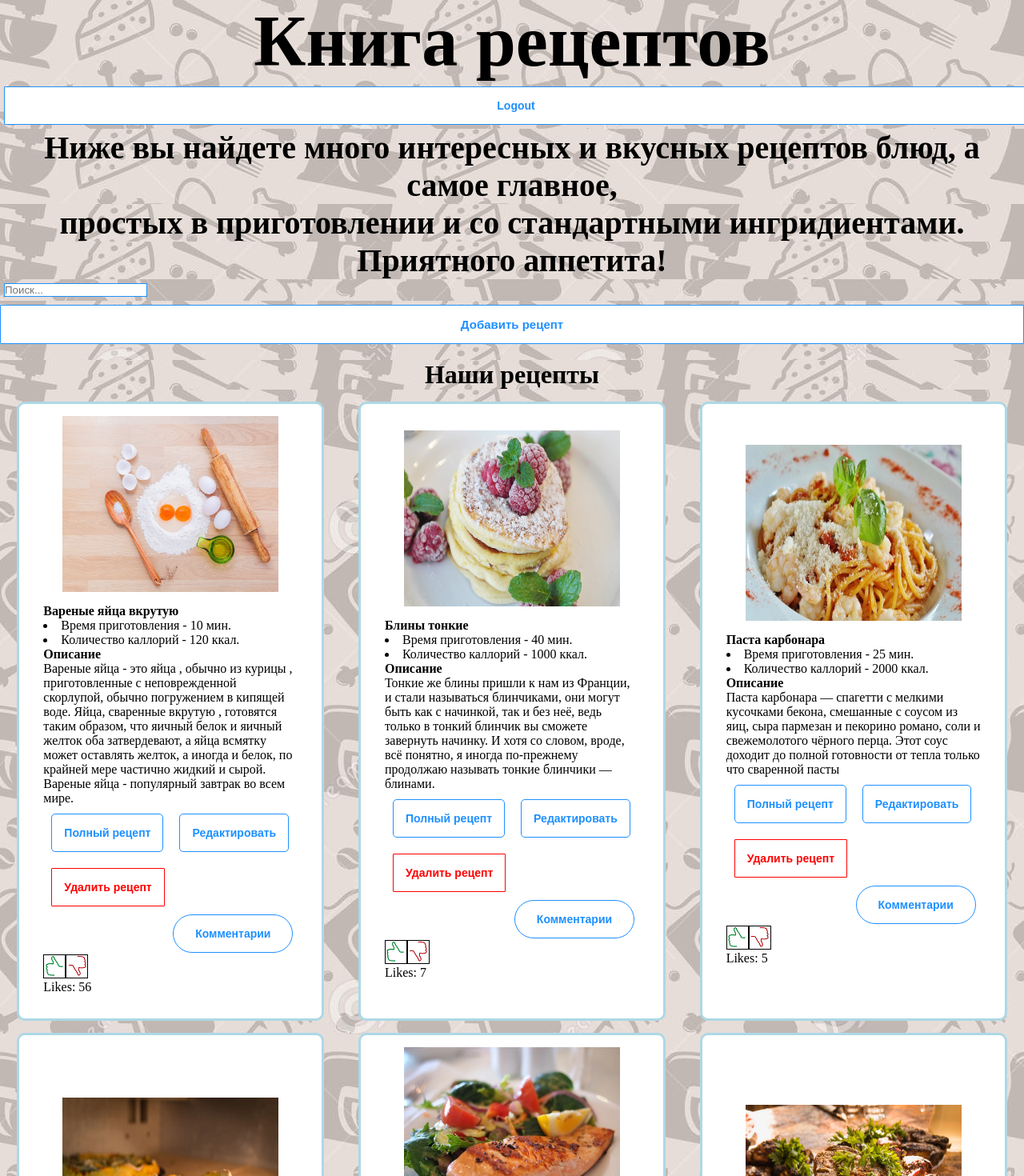
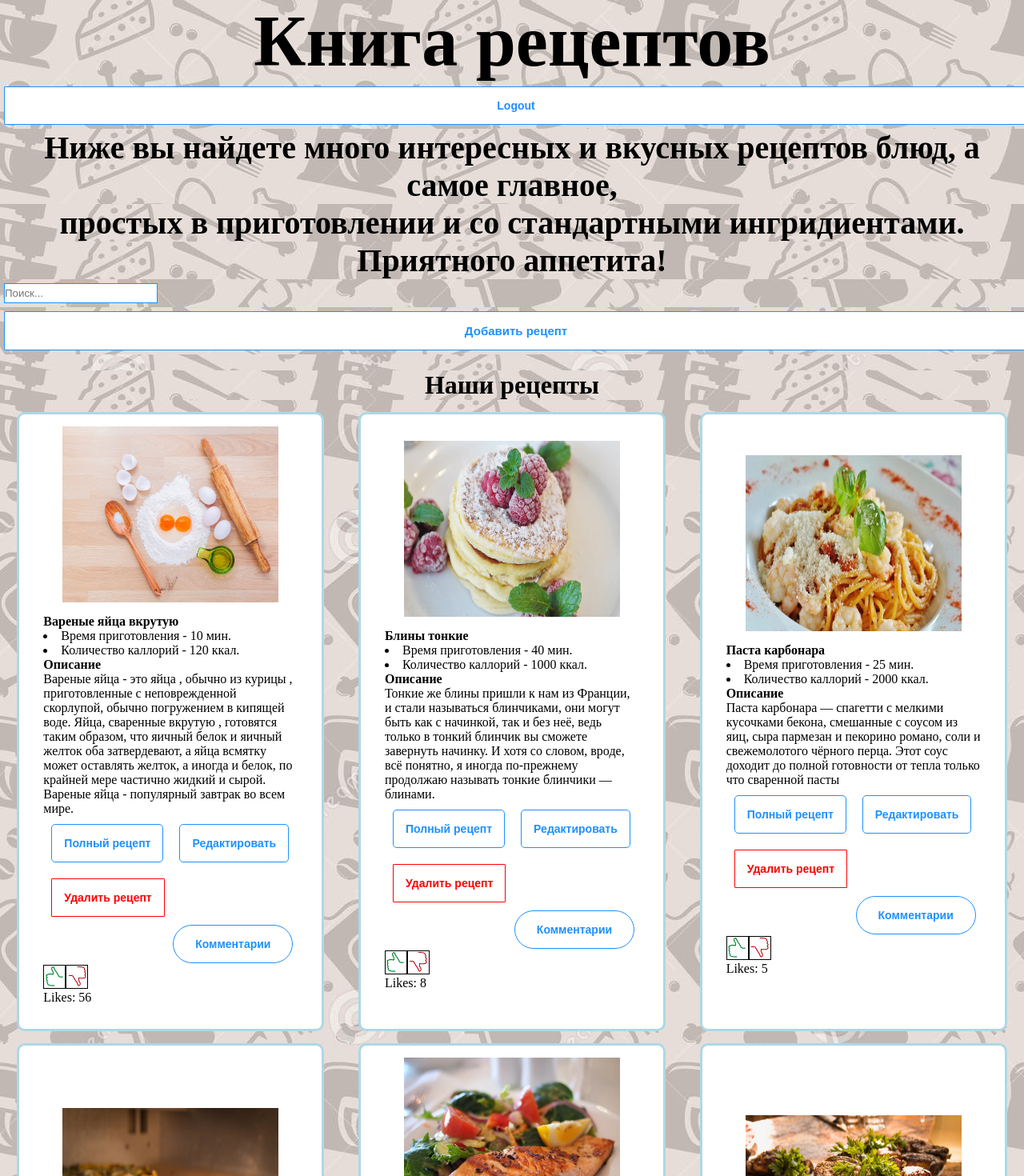
Before and after one commit to stasBigunenko/pet-cooking-book, a React (Create React App) app: page /recipes in a window 1280 px wide. Shown: the top 1470 px of the page at 80% size. Built offline with nearby package versions, Linux system fonts and the light colour scheme; no server answers; data requests are answered from the project's data file; sample sign-in values are in the browser's storage.

Commit message:
Changed some styles

```diff
--- a/db.json
+++ b/db.json
@@ -18,7 +18,7 @@
       "calories": 1000,
       "description": "Тонкие же блины пришли к нам из Франции, и стали называться блинчиками, они могут быть как с начинкой, так и без неё, ведь только в тонкий блинчик вы сможете завернуть начинку. И хотя со словом, вроде, всё понятно, я иногда по-прежнему продолжаю называть тонкие блинчики — блинами.",
       "url": "pancakes.png",
-      "likes": 7
+      "likes": 8
     },
     {
       "id": 3,
@@ -68,7 +68,7 @@
       "calories": 800,
       "description": "Блюдо каталонской кухни из печеных баклажанов, сладкого перца (обязательно) и лука с помидорами (по выбору).",
       "url": "vegetables.png",
-      "likes": 8
+      "likes": 9
     }
   ],
   "dish": [
--- a/src/Components/AddRecipe/AddRecipe.module.css
+++ b/src/Components/AddRecipe/AddRecipe.module.css
@@ -1,5 +1,5 @@
 .addRec__btn {
-    margin-top: 5px;
+    margin: 5px;
     padding: 15px 15px;
     color: dodgerblue;
     font-size: 15px;
--- a/src/Components/DishList/DishList.js
+++ b/src/Components/DishList/DishList.js
@@ -14,7 +14,7 @@ const DishList = ({dishes, remove, change, dnd}) => {
         >
             {dishes.map(dish =>
                 <RecipeCard
-                    className={classes.dishlist}
+                    // className={classes.dishlist}
                     change={change}
                     remove={remove}
                     dish={dish}
--- a/src/Pages/Login.js
+++ b/src/Pages/Login.js
@@ -41,7 +41,7 @@ const Login = () => {
         <div className={classes.log}>
             <h1 style={{textAlign:"center"}}>Старница для логина</h1>
             <form
-                style={{justifyContent:'center', alignItems:'center', alignSelf:"center"}}
+                style={{flexDirection:'column'}}
                 onSubmit={(e) => {
                 login(e)
             }}>
--- a/src/Pages/Login.module.css
+++ b/src/Pages/Login.module.css
@@ -1,4 +1,5 @@
 .log {
     flex-direction: column;
     color:dodgerblue;
+    background-color: transparent;
 }
--- a/src/Pages/Recipes.js
+++ b/src/Pages/Recipes.js
@@ -111,6 +111,7 @@ function Recipes () {
                 )}
             <MainText/>
             <InputMy
+                style={{width:"15%", height:"25px"}}
                 value={searchQuery}
                 onChange={e => setSearchQuery(e.target.value)}
                 placeholder="Поиск..."
--- a/src/index.js
+++ b/src/index.js
@@ -1,9 +1,8 @@
 import React from 'react';
 import ReactDOM from 'react-dom';
-import App from './App';
-
+import App from './App.js';
 
 ReactDOM.render(
-    <App />,
+    <App/>,
   document.getElementById('root')
 );
```
Also changed, not shown: src/App.js (+4 -4 lines).
